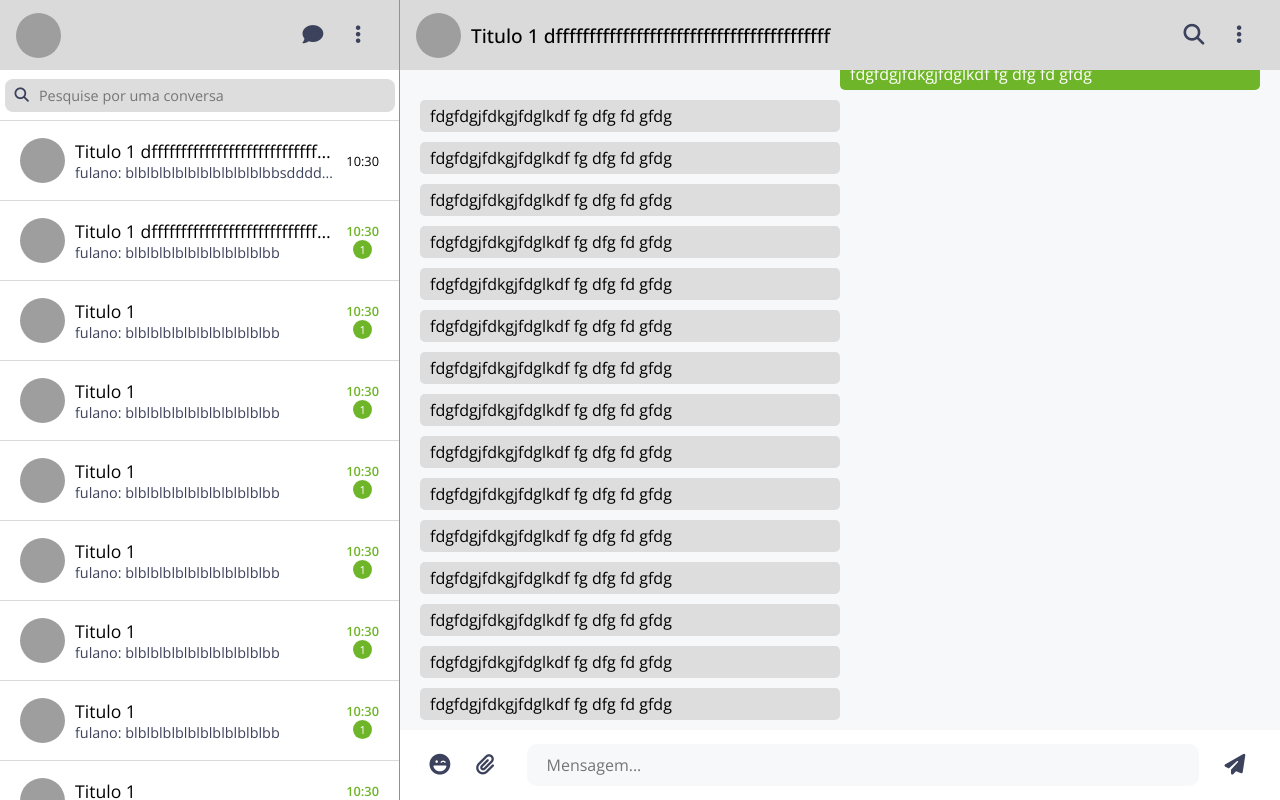
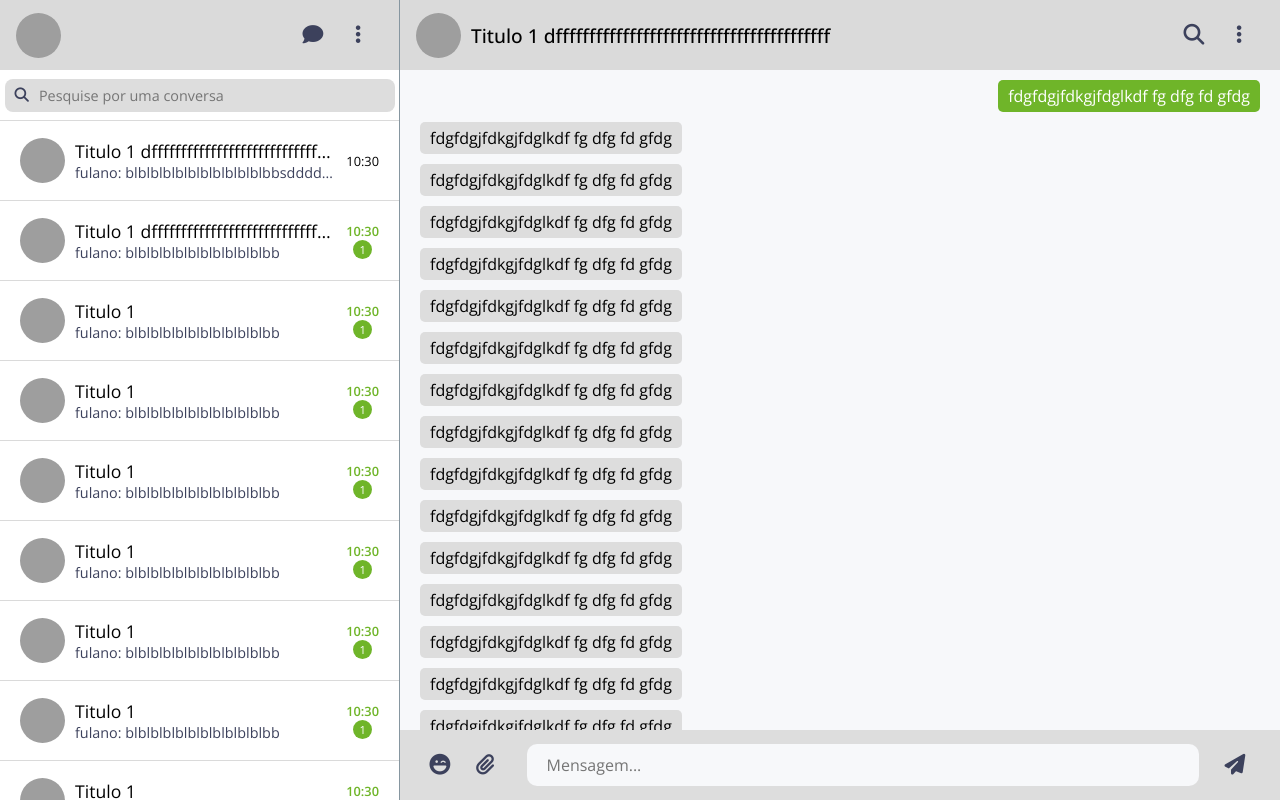
Before and after one commit to mytionbr/reallive-client, an Angular app: page /app in a window 1280 px wide. Both pictures are taken after a click on the element 199 px from the left and 160 px from the top of the page. Built offline with nearby package versions, Linux system fonts and the light colour scheme; grey boxes are pictures that could not be loaded.

Commit message:
fix overflow problem

```diff
--- a/src/app/components/web-app/channel-list/channel-list.component.scss
+++ b/src/app/components/web-app/channel-list/channel-list.component.scss
@@ -1,4 +1,5 @@
 @import '../../../../styles/variables.scss';
+@import '../../../../styles/scroll-bar.scss';
 
 .channel-list{
     height: 100%;
@@ -6,16 +7,5 @@
     background-color: $white;
     overflow: auto;
 
-    &::-webkit-scrollbar{
-        width: 10px;
-    }
-
-    &::-webkit-scrollbar-track{
-        background-color: $white;
-    }
-
-    &::-webkit-scrollbar-thumb{
-        background-color: $grey;
-        border-radius: 10px;
-    }
+    @extend .custom-scroll-bar;
 }
--- a/src/app/components/web-app/chat-message/chat-message.component.scss
+++ b/src/app/components/web-app/chat-message/chat-message.component.scss
@@ -1,7 +1,7 @@
 @import "../../../../styles/variables.scss";
 
 .chat-message {
-  max-width: 100%;
+  width: fit-content;
   padding: 5px 10px;
   font-size: 1rem;
   border-radius: 5px;
--- a/src/app/components/web-app/chat-messages/chat-messages.component.scss
+++ b/src/app/components/web-app/chat-messages/chat-messages.component.scss
@@ -1,26 +1,25 @@
 @import '../../../../styles/variables.scss';
+@import '../../../../styles/scroll-bar.scss';
 
 .chat-messages{
+    background-color: $chat-color;
+    padding: 10px 20px;
     width: 100%;
-    height: 100%;
-    background-color: $chat-color;
-    padding: 0 20px;
-    display: flex;
-    flex-direction: column;
-    justify-content: flex-end;
-    gap: 10px;
-    overflow-y: auto;
-    padding-bottom: 10px;
+    height:100%;
+    overflow-y: scroll;
+    @extend .custom-scroll-bar;
 
     .left, .right {
-        width: 50%;
+        width: 100%;
+        margin-bottom: 10px;
+        display: flex;
     }
 
     .left{
-        align-self: start;
+        justify-content: start;
     }
 
     .right {
-        align-self: end;
+        justify-content: end;
     }
 }
--- a/src/app/components/web-app/chat/chat.component.html
+++ b/src/app/components/web-app/chat/chat.component.html
@@ -1,13 +1,13 @@
 <div class="chat">
-    <div class="chat-header">
+    <div class="chat-header-container">
         <app-header>
             <app-chat-header *ngIf="chat" [img]="chat.img" [title]="chat.title"></app-chat-header>
         </app-header>
     </div>
-    <div class="chat-messages">
+    <div class="chat-messages-container">
         <app-chat-messages></app-chat-messages>
     </div>
-    <div class="chat-input">
+    <div class="chat-input-container">
         <app-chat-input></app-chat-input>
     </div>
 </div>
--- a/src/app/components/web-app/chat/chat.component.scss
+++ b/src/app/components/web-app/chat/chat.component.scss
@@ -7,18 +7,20 @@
     grid-template-columns: 1fr;
     grid-template-rows: $header-height 1fr 70px;
     grid-template-areas: "header""messages""input";
+    overflow: hidden;
 
-    .chat-header {
+
+    .chat-header-container {
         grid-area: header;
     }
 
-    .chat-messages{
+    .chat-messages-container{
         grid-area: messages;
         overflow: hidden;
-        overflow-y: auto;
+
     }
 
-    .chat-input{
+    .chat-input-container{
         grid-area: input;
     }
 
--- a/src/app/components/web-app/chat/chat.component.ts
+++ b/src/app/components/web-app/chat/chat.component.ts
@@ -15,6 +15,7 @@ export class ChatComponent implements OnInit, OnChanges {
   chat: Chat | undefined;
 
   constructor(private chatService: ChatService) {}
+
   ngOnChanges(changes: SimpleChanges): void {
     const updatedChatId = changes['currentChatId'].currentValue
     this.updateChat(updatedChatId);
--- a/src/app/layouts/web-app/web-app.component.scss
+++ b/src/app/layouts/web-app/web-app.component.scss
@@ -2,9 +2,10 @@
 .container-root {
     width: 100%;
     height: 100%;
+    position: absolute;
     display: grid;
     grid-template-columns: 400px 1fr;
-    grid-template-rows: auto;
+    grid-template-rows: 1fr;
     grid-template-areas: "sidebar-container channel-container";
     overflow: hidden;
 
--- a/src/app/mocks/messages.ts
+++ b/src/app/mocks/messages.ts
@@ -113,4 +113,54 @@ export const MESSAGES: Message[] = [
             id: '10'
         }
     },
+    {
+        id: '12',
+        text: "fdgfdgjfdkgjfdglkdf fg dfg fd gfdg",
+        user: {
+            id: '10'
+        }
+    },
+    {
+        id: '12',
+        text: "fdgfdgjfdkgjfdglkdf fg dfg fd gfdg",
+        user: {
+            id: '10'
+        }
+    },
+
+    {
+        id: '12',
+        text: "fdgfdgjfdkgjfdglkdf fg dfg fd gfdg",
+        user: {
+            id: '10'
+        }
+    },
+    {
+        id: '12',
+        text: "fdgfdgjfdkgjfdglkdf fg dfg fd gfdg",
+        user: {
+            id: '10'
+        }
+    },
+    {
+        id: '12',
+        text: "fdgfdgjfdkgjfdglkdf fg dfg fd gfdg",
+        user: {
+            id: '10'
+        }
+    },
+    {
+        id: '12',
+        text: "fdgfdgjfdkgjfdglkdf fg dfg fd gfdg",
+        user: {
+            id: '10'
+        }
+    },
+    {
+        id: '12',
+        text: "fdgfdgjfdkgjfdglkdf fg dfg fd gfdg",
+        user: {
+            id: '10'
+        }
+    },
 ]
--- /dev/null
+++ b/src/styles/scroll-bar.scss
@@ -0,0 +1,14 @@
+.custom-scroll-bar {
+  &::-webkit-scrollbar {
+    width: 10px;
+  }
+
+  &::-webkit-scrollbar-track {
+    background-color: $white;
+  }
+
+  &::-webkit-scrollbar-thumb {
+    background-color: $grey;
+    border-radius: 10px;
+  }
+}
--- a/src/styles/variables.scss
+++ b/src/styles/variables.scss
@@ -9,7 +9,7 @@ $paper: #f7f8fa;
 $chat-color: $paper;
 $message-my: $green;
 $message-outher: $grey-light;
-$input-box: $white;
+$input-box: $grey-light;
 $input-field: $paper;
 
 //sizes
```
Also changed, not shown: src/app/components/web-app/chat-messages/chat-messages.component.html (+4 -6 lines).
